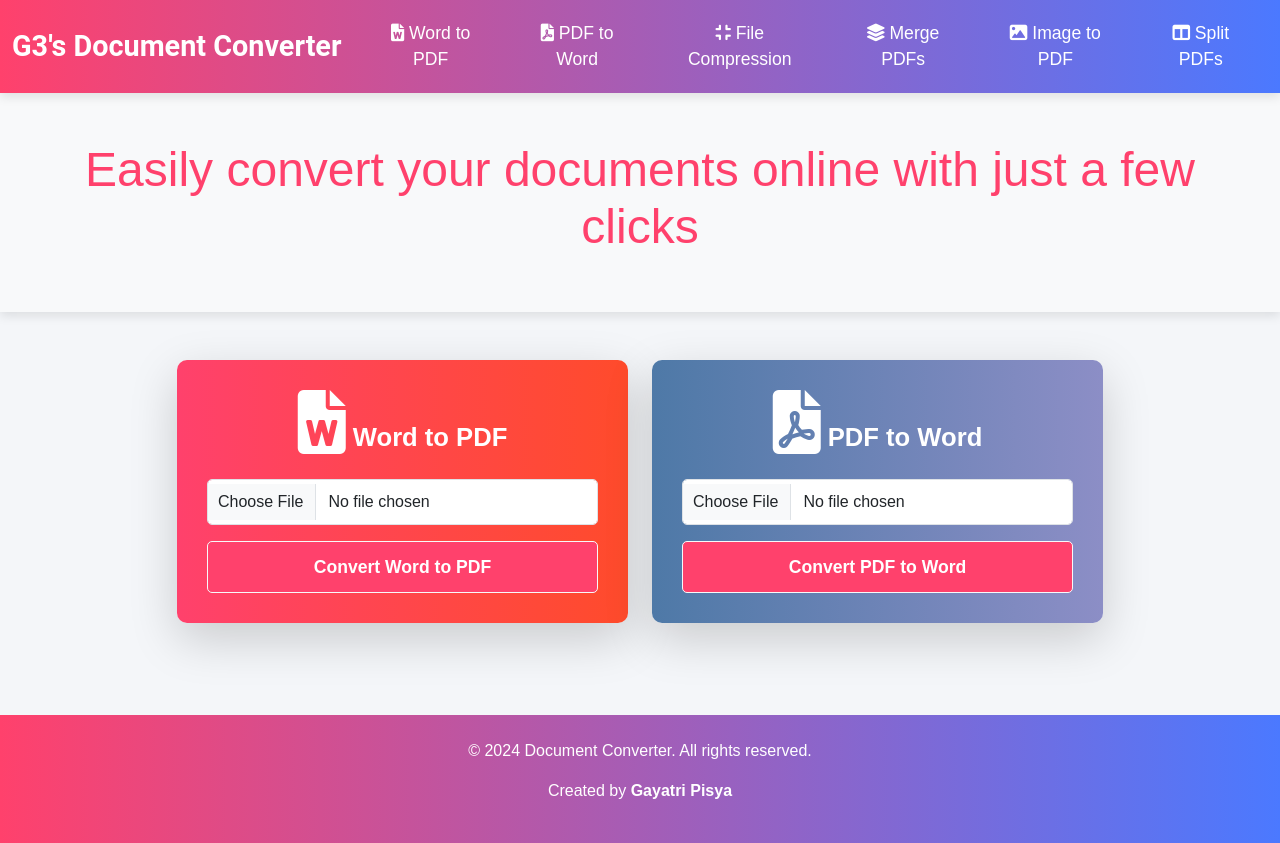
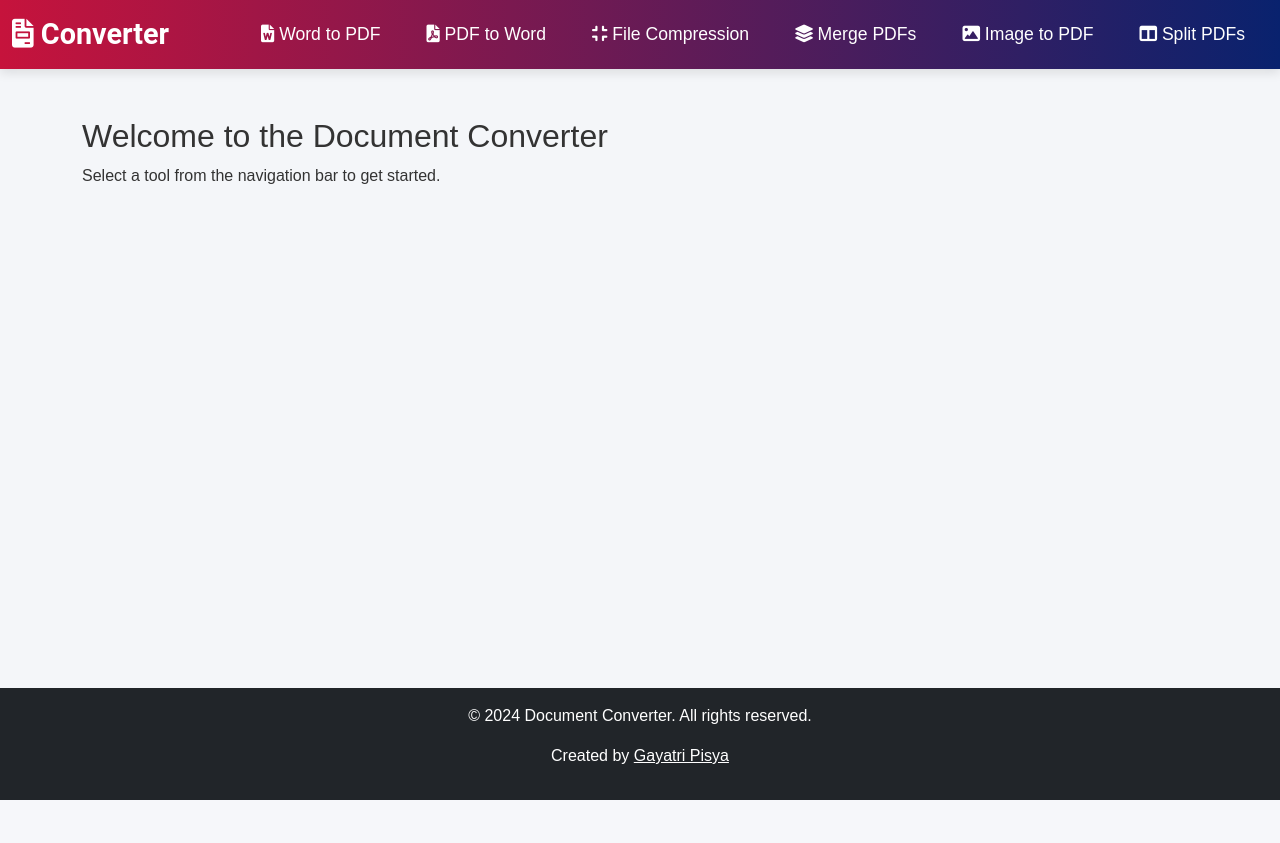
Before and after one commit to GayatriPisya/WordToPDF_PDFToWord, a Flask app: template templates/base.html in a window 1280 px wide. After the commit the page ends 800 px from the top, so only its background shows below. Run offline with Flask 3, Linux system fonts and the light colour scheme; the template is opened without the code that fills it, so the values that code supplies are empty.

Commit message:
Update base.html

```diff
--- a/templates/base.html
+++ b/templates/base.html
@@ -3,18 +3,18 @@
 <head>
     <meta charset="UTF-8">
     <meta name="viewport" content="width=device-width, initial-scale=1.0">
-    <title>Document Converter</title>
-    <link rel="icon" type="image/png" href="static/icon.png">
-    <!-- Bootstrap CSS (CDN) -->
+    <title>{% block title %}Document Converter{% endblock %}</title>
+    <link rel="icon" type="image/x-icon" href="{{ url_for('static', filename='static/icon.png') }}">
     <link href="https://cdn.jsdelivr.net/npm/bootstrap@5.3.0-alpha1/dist/css/bootstrap.min.css" rel="stylesheet">
-    <!-- Font Awesome (for icons) -->
     <link href="https://cdnjs.cloudflare.com/ajax/libs/font-awesome/6.0.0-beta3/css/all.min.css" rel="stylesheet">
     <link rel="stylesheet" href="{{ url_for('static', filename='style.css') }}">
 </head>
 <body>
-    <nav class="navbar navbar-expand-lg navbar-dark text-white text-center" style="background: linear-gradient(to right, #ff416c, #4b79ff);">
+    <div class="d-flex flex-column min-vh-100">
+        <!-- Navbar -->
+        <nav class="navbar navbar-expand-lg navbar-dark" style="background: linear-gradient(to right, #c6133c, #09226e);">
             <div class="container-fluid">
-            <a class="navbar-brand" href="#"> G3's Document Converter</a>
+                <a class="navbar-brand" href="/"><i class="fa-solid fa-file-invoice"></i> Converter</a>
                 <button class="navbar-toggler" type="button" data-bs-toggle="collapse" data-bs-target="#navbarNav"
                     aria-controls="navbarNav" aria-expanded="false" aria-label="Toggle navigation">
                     <span class="navbar-toggler-icon"></span>
@@ -23,37 +23,37 @@
                     <ul class="navbar-nav ms-auto">
                         <!-- Word to PDF -->
                         <li class="nav-item">
-                        <a class="nav-link" href="#" title="Convert Word to PDF">
+                            <a class="nav-link" href="/word-to-pdf" title="Convert Word to PDF">
                                 <i class="fas fa-file-word"></i> Word to PDF
                             </a>
                         </li>
                         <!-- PDF to Word -->
                         <li class="nav-item">
-                        <a class="nav-link" href="#" title="Convert PDF to Word">
+                            <a class="nav-link" href="/pdf-to-word" title="Convert PDF to Word">
                                 <i class="fas fa-file-pdf"></i> PDF to Word
                             </a>
                         </li>
                         <!-- File Compression -->
                         <li class="nav-item">
-                        <a class="nav-link" href="#" title="Compress PDF Files">
+                            <a class="nav-link" href="/compress" title="Compress PDF Files">
                                 <i class="fas fa-compress"></i> File Compression
                             </a>
                         </li>
                         <!-- Merge PDFs -->
                         <li class="nav-item">
-                        <a class="nav-link" href="#" title="Combine Multiple PDFs">
+                            <a class="nav-link" href="/merge" title="Combine Multiple PDFs">
                                 <i class="fas fa-layer-group"></i> Merge PDFs
                             </a>
                         </li>
                         <!-- Image to PDF -->
                         <li class="nav-item">
-                        <a class="nav-link" href="#" title="Convert Images to PDF">
+                            <a class="nav-link" href="/image-to-pdf" title="Convert Images to PDF">
                                 <i class="fas fa-image"></i> Image to PDF
                             </a>
                         </li>
                         <!-- Split PDFs -->
                         <li class="nav-item">
-                        <a class="nav-link" href="#" title="Split Large PDF Files">
+                            <a class="nav-link" href="/split-pdfs" title="Split Large PDF Files">
                                 <i class="fas fa-columns"></i> Split PDFs
                             </a>
                         </li>
@@ -62,55 +62,21 @@
             </div>
         </nav>
 
+        <!-- Content Block -->
+        <main class="container my-5 flex-grow-1">
+            {% block content %}
+            <h2>Welcome to the Document Converter</h2>
+            <p>Select a tool from the navigation bar to get started.</p>
+            {% endblock %}
+        </main>
 
-    <!-- Hero Section -->
-    <header class="bg-light py-5">
-        <div class="container text-center">
-            <h2 class="display-5" style="color: #ff416c;">Easily convert your documents online with just a few clicks</h2>
-
-        </div>
-    </header>
-
-    <!-- Conversion Cards -->
-    <div class="container my-5">
-        <div class="row justify-content-center">
-            <!-- Word to PDF Card -->
-            <div class="col-md-5 mb-4">
-                <div class="card shadow-lg border-0" style="background: linear-gradient(to right, #ff416c, #ff4b2b);">
-                    <div class="card-body text-center">
-                        <h5 class="card-title" style="color: white;"><i class="fas fa-file-word"></i> Word to PDF</h5>
-                        <form action="/convert" method="POST" enctype="multipart/form-data">
-                            <input type="file" name="file" class="form-control mb-3" required>
-                            <input type="hidden" name="conversion_type" value="word-to-pdf">
-                            <button type="submit" class="btn btn-light w-100">Convert Word to PDF</button>
-                        </form>
-                    </div>
-                </div>
-            </div>
-            <!-- PDF to Word Card -->
-            <div class="col-md-5 mb-4">
-                <div class="card shadow-lg border-0" style="background: linear-gradient(to right, #4e79a7, #8c8ec6);">
-                    <div class="card-body text-center">
-                        <h5 class="card-title" style="color: white;"><i class="fas fa-file-pdf"></i> PDF to Word</h5>
-                        <form action="/convert" method="POST" enctype="multipart/form-data">
-                            <input type="file" name="file" class="form-control mb-3" required>
-                            <input type="hidden" name="conversion_type" value="pdf-to-word">
-                            <button type="submit" class="btn btn-light w-100">Convert PDF to Word</button>
-                        </form>
-                    </div>
-                </div>
-            </div>
-        </div>
+        <!-- Footer -->
+        <footer class="bg-dark text-white text-center py-3">
+            <p>&copy; 2024 Document Converter. All rights reserved.</p>
+            <p>Created by <a href="https://www.linkedin.com/in/gayatri-pisya/" target="_blank" style="color: white;">Gayatri Pisya</a></p>
+        </footer>
     </div>
 
-    <!-- Footer Section -->
-    <footer class="bg-dark text-white text-center py-4" style="background: linear-gradient(to right, #ff416c, #4b79ff);">
-        <p>&copy; 2024 Document Converter. All rights reserved.</p>
-        <p>Created by <strong><a href="https://www.linkedin.com/in/gayatri-pisya/" target="_blank" style="color: white; text-decoration: none;">Gayatri Pisya</a></strong></p>
-    </footer>
-
-    <!-- Bootstrap JS (CDN) -->
     <script src="https://cdn.jsdelivr.net/npm/bootstrap@5.3.0-alpha1/dist/js/bootstrap.bundle.min.js"></script>
 </body>
-
 </html>
```
Lines whose indentation alone changed are shown as unchanged.
